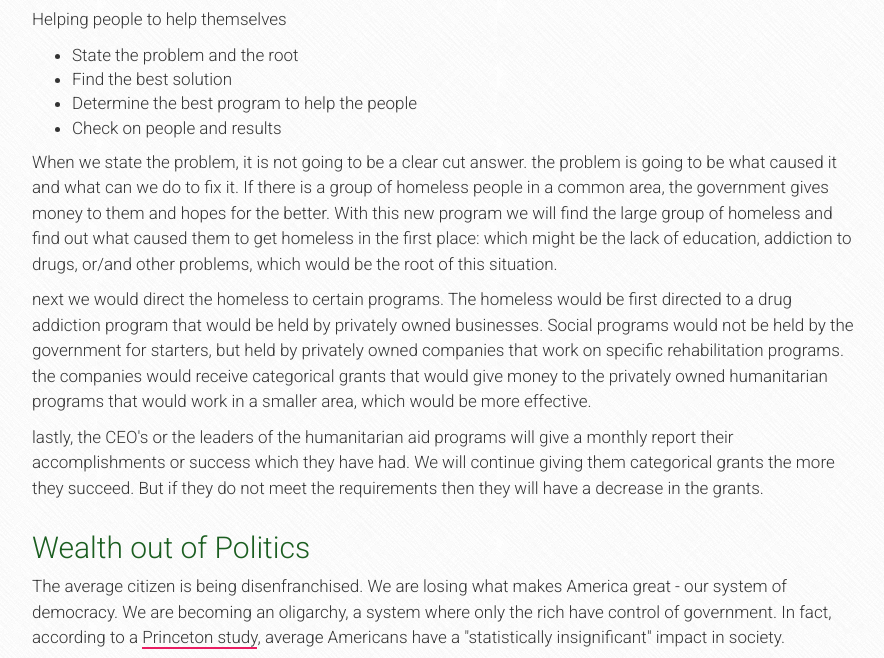
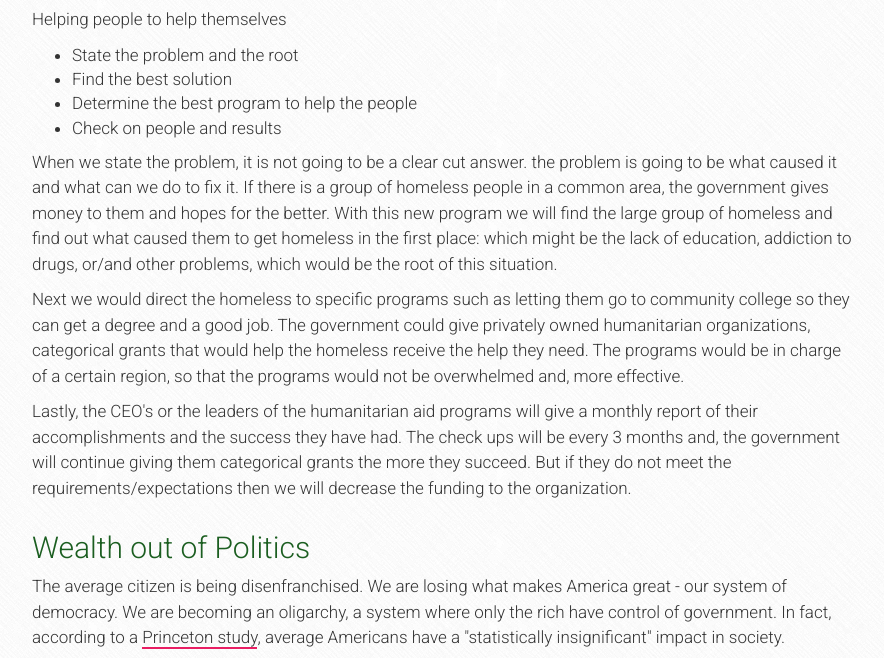
Before and after one commit to leapforwardparty/leapforwardparty.github.io, a plain HTML site: page ourissues.html in a window 1280 px wide. Shown: the part 3367-4025 px from the top of the page, without its empty margins (303-1187 px from the left). Drawn offline with nearby package versions, Linux system fonts and the light colour scheme; grey boxes are pictures that could not be loaded.

Commit message:
amend social programs

```diff
--- a/ourissues.html
+++ b/ourissues.html
@@ -233,11 +233,11 @@
                         </p>
 
                         <p>
-                            next we would direct the homeless to certain programs. The homeless would be first directed to a drug addiction program that would be held by privately owned businesses. Social programs would not be held by the government for starters, but held by privately owned companies that work on specific rehabilitation programs. the companies would receive categorical grants that would give money to the privately owned humanitarian programs that would work in a smaller area, which would be more effective.
+                            Next we would direct the homeless to specific programs such as letting them go to community college so they can get a degree and a good job. The government could give privately owned humanitarian organizations, categorical grants that would help the homeless receive the help they need. The programs would be in charge of a certain region, so that the programs would not be overwhelmed and, more effective.
                         </p>
 
                         <p>
-                            lastly, the CEO's or the leaders of the humanitarian aid programs will give a monthly report their accomplishments or success which they have had. We will continue giving them categorical grants the more they succeed. But if they do not meet the requirements then they will have a decrease in the grants.
+                            Lastly, the CEO's or the leaders of the humanitarian aid programs will give a monthly report of their accomplishments and the success they have had. The check ups will be every 3 months and, the government will continue giving them categorical grants the more they succeed. But if they do not meet the requirements/expectations then we will decrease the funding to the organization.
                         </p>
                     </div>
                 </div>
```
